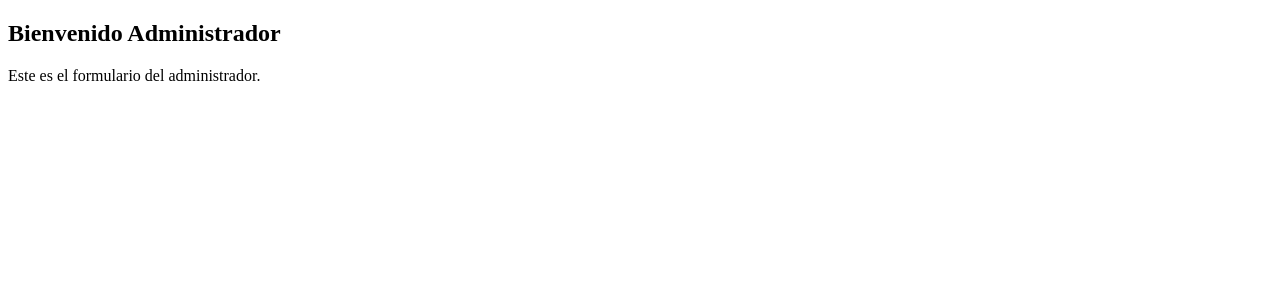
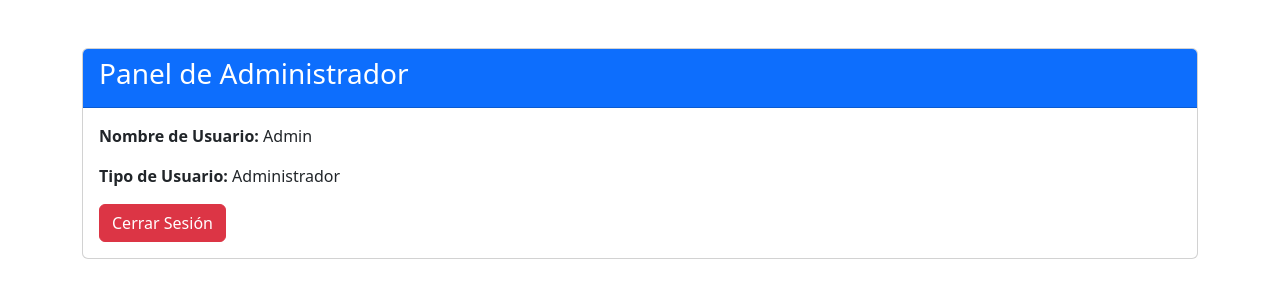
Before and after one commit to marco69192/recuperatorio, a plain HTML site: page admin.html in a window 1280 px wide. Drawn offline with nearby package versions, Linux system fonts and the light colour scheme.

Commit message:
login cambiaso

```diff
--- a/admin.html
+++ b/admin.html
@@ -1,14 +1,48 @@
 <!DOCTYPE html>
-<html lang="es">
+<html lang="en">
 <head>
   <meta charset="UTF-8">
   <meta name="viewport" content="width=device-width, initial-scale=1.0">
-  <title>Administrador</title>
+  <title>Formulario de Administrador</title>
+  <!-- Bootstrap CSS -->
+  <link href="https://cdn.jsdelivr.net/npm/bootstrap@5.3.0/dist/css/bootstrap.min.css" rel="stylesheet">
+  <script src="https://cdn.jsdelivr.net/npm/bootstrap@5.3.0/dist/js/bootstrap.bundle.min.js"></script>
+  <script>
+    // Simulación de datos de usuario
+    const user = {
+      nombre: "Admin",
+      tipoUsuario: "Administrador"
+    };
+
+    // Mostrar datos del usuario al cargar la página
+    window.onload = () => {
+      document.getElementById("nombreUsuario").innerText = user.nombre;
+      document.getElementById("tipoUsuario").innerText = user.tipoUsuario;
+    };
+
+    // Función para cerrar sesión
+    function cerrarSesion() {
+      alert("Sesión cerrada correctamente.");
+      // Limpiar almacenamiento local o de sesión si lo usas
+      localStorage.clear();
+      sessionStorage.clear();
+      // Redirigir al usuario a la página de inicio de sesión
+      window.location.href = "login.html";
+    }
+  </script>
 </head>
 <body>
-  <h2>Bienvenido Administrador</h2>
-  <form>
-    <p>Este es el formulario del administrador.</p>
-  </form>
+  <div class="container mt-5">
+    <div class="card">
+      <div class="card-header bg-primary text-white">
+        <h3>Panel de Administrador</h3>
+      </div>
+      <div class="card-body">
+        <p><strong>Nombre de Usuario:</strong> <span id="nombreUsuario"></span></p>
+        <p><strong>Tipo de Usuario:</strong> <span id="tipoUsuario"></span></p>
+        <button class="btn btn-danger" onclick="cerrarSesion()">Cerrar Sesión</button>
+      </div>
+    </div>
+  </div>
 </body>
 </html>
```
Also changed, not shown: login.html (+2 -8 lines), usuarios.json (+4 -6 lines).
